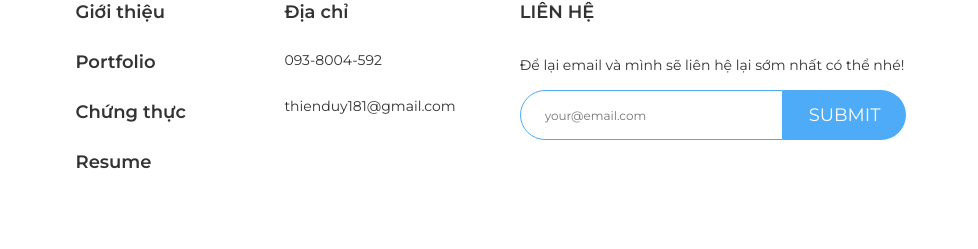
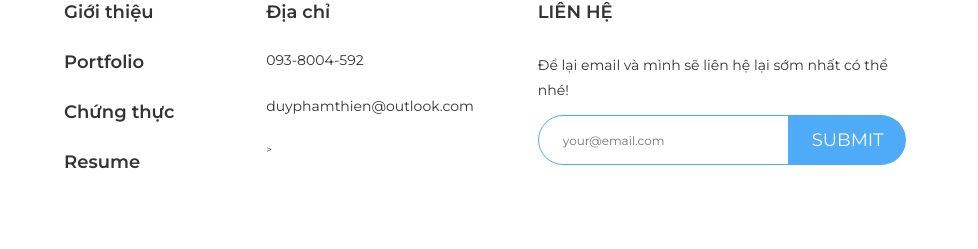
Before and after one commit to phamthienduy-dev/Portfolio-Website, a plain HTML site: page index.html in a window 1280 px wide. Shown: the part 5525-5774 px from the top of the page, 302-1280 px from the left. Drawn offline with nearby package versions, Linux system fonts and the light colour scheme.

Commit message:
Email Updated

```diff
--- a/index.html
+++ b/index.html
@@ -920,8 +920,9 @@
             <div class="footer-heading">Địa chỉ</div>
             <div class="footer-nav-links">
               <a href="tel:093-8004-592" class="footer-link">093-8004-592</a>
-              <a href="mailto:thienduy181@gmail.com" class="footer-link"
-                >thienduy181@gmail.com</a
+              <a href="mailto:duyphamthien@outlook.com" class="footer-link"
+                >duyphamthien@outlook.com</a
+              >
               >
             </div>
           </div>
```
